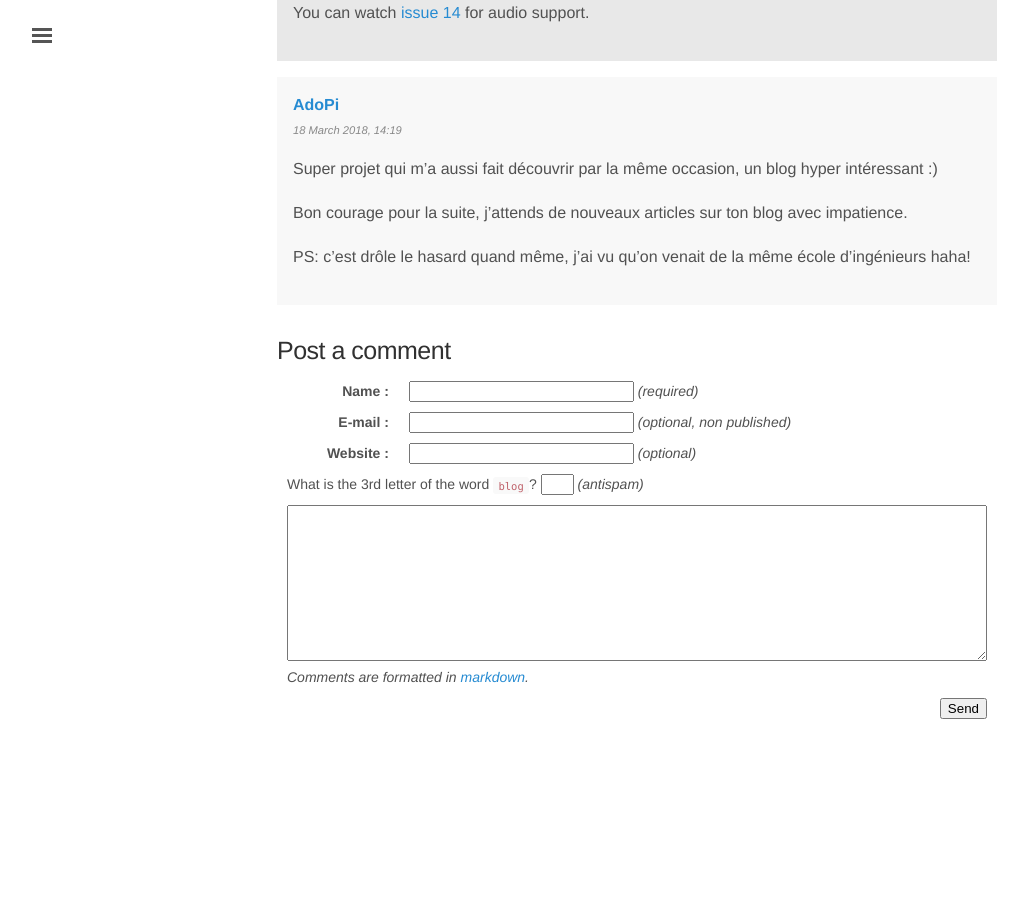
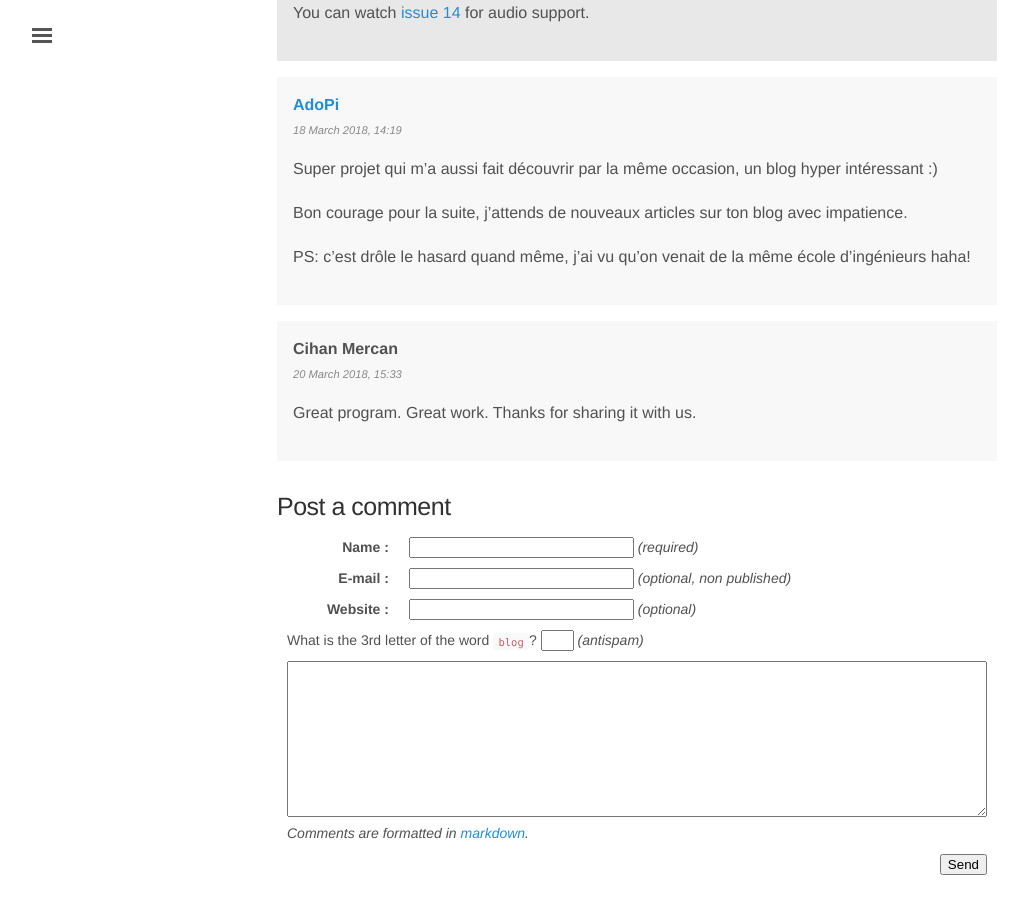
Before and after one commit to rom1v/blog.rom1v.com, a Jekyll site: the page built from _posts/2018-03-08-introducing-scrcpy.md, in a window 1280 px wide and 900 px high, scrolled down 16481 px. Shown: the whole window, without its empty margins (3-1031 px from the left). Built offline with Jekyll 4.4.1, drawn with Linux system fonts in a browser that asks for light colours; before the commit the page ends 17225 px from its top, so only the background shows below that.

Commit message:
Publish comment 32 for scrcpy

```diff
--- a/_data/comments-2018-03-introducing-scrcpy.yaml
+++ b/_data/comments-2018-03-introducing-scrcpy.yaml
@@ -292,3 +292,8 @@
 
     PS: c'est drôle le hasard quand même, j'ai vu qu'on venait de la même école
     d'ingénieurs haha!
+- id: 32
+  author: Cihan Mercan
+  date: 2018-03-20 15:33:22+01:00
+  contents: |
+    Great program. Great work. Thanks for sharing it with us.
```
